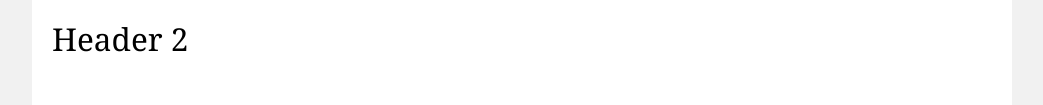
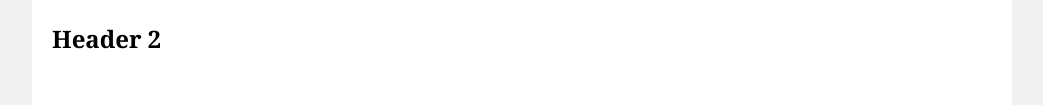
Before and after one commit to TarasKendzor/FLX, a plain HTML site: page FLX_homework_1/homework/index.html in a window 1280 px wide. Shown: the part 354-459 px from the top of the page, without its empty margins (118-1161 px from the left). Drawn offline with Linux system fonts and the light colour scheme.

Commit message:
Update index.html

```diff
--- a/FLX_homework_1/homework/index.html
+++ b/FLX_homework_1/homework/index.html
@@ -30,7 +30,7 @@
                         <main>
                           <div id="headers">
                             <p>Pay attention to h1 tag inside section element. Font-size for h1 is the same as font-size for h2, because we have to use only one h1 on the page, and it is commonly used inside header</p>
-                            <h2><big>Header 2 </big></h2>
+                            <h2><b>Header 2 </b></h2>
                             <br>
                             <h3>Header 3</h3>
                             <br>
```
